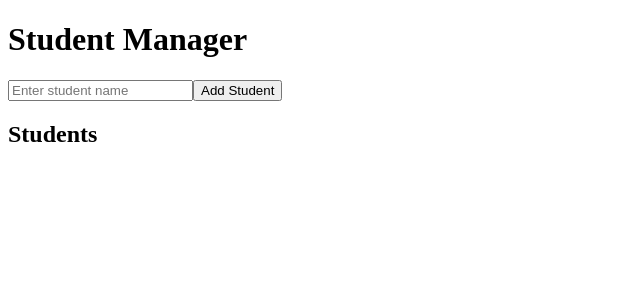
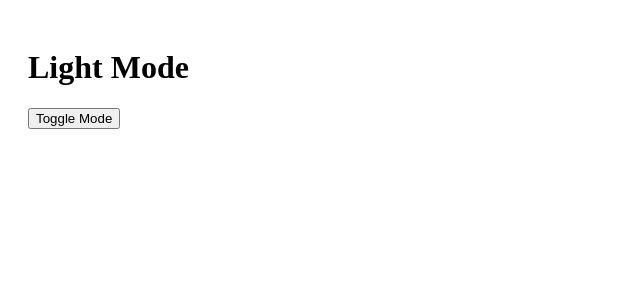
Before and after one commit to MMMAkees/reacttask1, a React (Vite) app: page / in a window 1280 px wide. Shown: the top 300 px of the page, without its empty margins (0-640 px from the left). Built offline with nearby package versions, Linux system fonts and the light colour scheme.

Commit message:
Task 7 Complete

```diff
--- a/src/App.jsx
+++ b/src/App.jsx
@@ -105,17 +105,16 @@ function App() {
   {
     /*Task 7 */
   }
-  const [student, setStudent] = useState("");
-  const [students, setStudents] = useState([]);
+  const [darkMode, setDarkMode] = useState(false);
 
-  const addStudent = () => {
-    if (student.trim() === "") {
-      return;
+  useEffect(() => {
+    if (darkMode) {
+      document.title = "Dark Mode Enabled";
+    } else {
+      document.title = "Light Mode Enabled";
     }
+  }, [darkMode]);
 
-    setStudents([...students, student]);
-    setStudent("");
-  };
   return (
     <>
       {/*Task 1*/}
@@ -213,21 +212,18 @@ function App() {
         ))} */}
 
       {/*Task 7*/}
-      <h1>Student Manager</h1>
+      <div
+        style={{
+          backgroundColor: darkMode ? "black" : "white",
+          color: darkMode ? "white" : "black",
+          minHeight: "100vh",
+          padding: "20px",
+        }}
+      >
+        <h1>{darkMode ? "Dark Mode" : "Light Mode"}</h1>
 
-      <input
-        type="text"
-        placeholder="Enter student name"
-        value={student}
-        onChange={(e) => setStudent(e.target.value)}
-      />
-
-      <button onClick={addStudent}>Add Student</button>
-
-      <h2>Students</h2>
-      {students.map((item, index) => (
-        <p key={index}>{item}</p>
-      ))}
+        <button onClick={() => setDarkMode(!darkMode)}>Toggle Mode</button>
+      </div>
     </>
   );
 }
```
